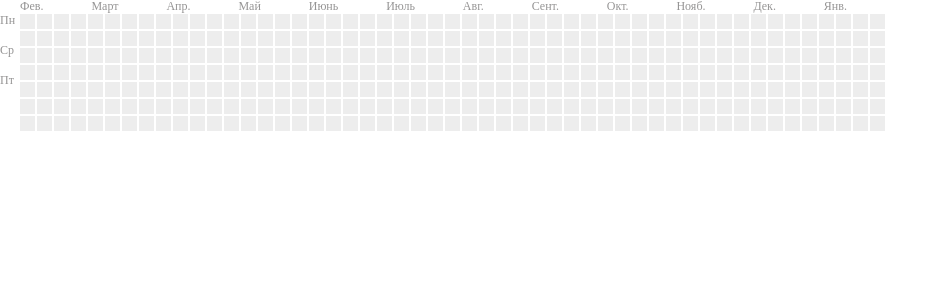
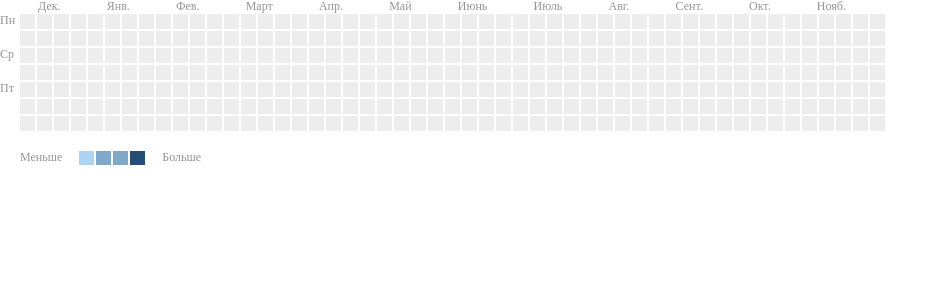
Before and after one commit to xxphantom/contribution-graph, a React (Vite) app: page / in a window 1280 px wide. Shown: the top 300 px of the page, without its empty margins (0-948 px from the left). Built offline with nearby package versions, Linux system fonts and the light colour scheme; no server answers.

Commit message:
some minor fixes

```diff
--- a/src/components/ContributionGraph/ContributionGraph.tsx
+++ b/src/components/ContributionGraph/ContributionGraph.tsx
@@ -1,4 +1,4 @@
-import React, { useState, useEffect } from 'react';
+import React from 'react';
 import { eachDayOfInterval, sub, format, getDay, endOfWeek } from 'date-fns';
 import { ru } from 'date-fns/locale';
 import 'react-tooltip/dist/react-tooltip.css';
@@ -30,36 +30,12 @@ const timeLine = prepareDates();
 
 const ContributionGraph: React.FC = () => {
   const contributions = useGraphData();
-  type Selected = null | number;
-
-  const [selected, setSelected] = useState<Selected>(null);
-
-  const handleClick = (index: Selected) => {
-    setSelected(index);
-  };
-
-  useEffect(() => {
-    const handleGlobalClick = () => {
-      setSelected(null);
-    };
-
-    window.addEventListener('click', handleGlobalClick);
-
-    return () => {
-      window.removeEventListener('click', handleGlobalClick);
-    };
-  }, []);
 
   return (
     <div className={styles['contribution-graph']}>
-      {timeLine.map(({ dateString, dayOfWeek, formattedDate }, index) => (
+      {timeLine.map(({ dateString, dayOfWeek, formattedDate }) => (
         <GraphElement
-          onClick={(e) => {
-            e.stopPropagation();
-            handleClick(index);
-          }}
           key={dateString}
-          selected={selected === index}
           dateString={dateString}
           dayOfWeek={dayOfWeek}
           formattedDate={formattedDate}
--- a/src/components/GraphElement/GraphElement.module.scss
+++ b/src/components/GraphElement/GraphElement.module.scss
@@ -6,26 +6,25 @@
   &:hover {
     border: 1px solid #7f7f7f;
   }
-}
-
-.selected.selected {
-  border: 1px solid #1a1a1a;
+  &:focus {
+    border: 1px solid #1a1a1a;
+  }
 }
 
 .lvl1 {
-  background-color: #acd5f2;
+  background-color: var(--graph-level-1);
 }
 
 .lvl2 {
-  background-color: #7fa8c9;
+  background-color: var(--graph-level-2);
 }
 
 .lvl3 {
-  background-color: #7fa8c9;
+  background-color: var(--graph-level-3);
 }
 
 .lvl4 {
-  background-color: #254e77;
+  background-color: var(--graph-level-4);
 }
 
 .tooltip {
--- a/src/components/GraphElement/GraphElement.tsx
+++ b/src/components/GraphElement/GraphElement.tsx
@@ -5,8 +5,6 @@ import { Tooltip } from 'react-tooltip';
 
 type Contribution = {
   contribution: number | null;
-  selected: boolean;
-  onClick: React.MouseEventHandler<HTMLButtonElement>;
 };
 
 type GraphElementProps = FormattedDates & Contribution;
@@ -34,21 +32,19 @@ const getLevel = (count: number | null) => {
 };
 
 const GraphElement: React.FC<GraphElementProps> = (props) => {
-  const { dateString, dayOfWeek, formattedDate, contribution, onClick, selected } = props;
+  const { dateString, dayOfWeek, formattedDate, contribution } = props;
 
   return (
     <>
       <button
         key={dateString}
-        onClick={onClick}
         className={cn(styles['day-cell'], styles['reset-button'], {
           [styles[`lvl${getLevel(contribution)}`]]: !!contribution,
-          [styles.selected]: selected,
         })}
         style={{ gridRow: dayOfWeek }}
         data-tooltip-id={dateString}
       ></button>
-      <Tooltip id={dateString} openOnClick>
+      <Tooltip id={dateString} openOnClick globalCloseEvents={{ clickOutsideAnchor: true }}>
         <div className={styles.tooltip}>
           <span className={styles.contributions}>{contribution || 'No'} contributions</span>
           <span className={styles.date}>{formattedDate}</span>
--- a/src/components/GraphWrapper/GraphWrapper.module.scss
+++ b/src/components/GraphWrapper/GraphWrapper.module.scss
@@ -1,12 +1,12 @@
 .root {
-  width: 867px;
+  width: calc(52 * 17px);
   color: #959494;
 }
 
 .months {
   display: flex;
-  justify-content: space-between;
-  padding: 0 20px;
+  justify-content: space-around;
+  padding: 0 15px;
 }
 
 .graph {
@@ -17,6 +17,7 @@
   display: grid;
   padding-right: 5px;
   grid-template-rows: repeat(7, 15px);
+  gap: 2px;
 
   &-monday {
     grid-row: 1;
@@ -30,3 +31,34 @@
     grid-row: 5;
   }
 }
+
+.legend {
+  display: grid;
+  grid-template-columns: max-content repeat(4, 15px) max-content;
+  gap: 2px;
+  padding: 20px;
+
+  &-less {
+    padding-right: 15px;
+  }
+
+  &-more {
+    padding-left: 15px;
+  }
+}
+
+.lvl1 {
+  background-color: var(--graph-level-1);
+}
+
+.lvl2 {
+  background-color: var(--graph-level-2);
+}
+
+.lvl3 {
+  background-color: var(--graph-level-3);
+}
+
+.lvl4 {
+  background-color: var(--graph-level-4);
+}
--- a/src/components/GraphWrapper/GraphWrapper.tsx
+++ b/src/components/GraphWrapper/GraphWrapper.tsx
@@ -4,8 +4,10 @@ import { ru } from 'date-fns/locale';
 import styles from './GraphWrapper.module.scss';
 
 const months = Array.from({ length: 12 })
-  .map((_, i) => format(new Date(0, i + 1), 'LLL', { locale: ru }))
+  .map((_, i) => format(new Date(0, i - 12 - 1), 'LLL', { locale: ru }))
   .map((month) => month.replace(/^./, (ch) => ch.toLocaleUpperCase()));
+
+const levels = Array.from({ length: 4 }).map((_, i) => i + 1);
 
 const GraphWrapper = () => (
   <div className={styles.root}>
@@ -22,6 +24,15 @@ const GraphWrapper = () => (
       </div>
       <ContributionGraph />
     </div>
+    <div className="">
+      <div className={styles.legend}>
+        <span className={styles['legend-less']}>Меньше</span>
+        {levels.map((num) => (
+          <div key={num} className={styles[`lvl${num}`]}></div>
+        ))}
+        <span className={styles['legend-more']}>Большe</span>
+      </div>
+    </div>
   </div>
 );
 
--- a/src/styles/index.scss
+++ b/src/styles/index.scss
@@ -1,4 +1,5 @@
 @import './normalize.scss';
+@import './variables.scss';
 
 body {
   font-size: 12px;
--- /dev/null
+++ b/src/styles/variables.scss
@@ -0,0 +1,6 @@
+:root {
+  --graph-level-1: #acd5f2;
+  --graph-level-2: #7fa8c9;
+  --graph-level-3: #7fa8c9;
+  --graph-level-4: #254e77;
+}
```
